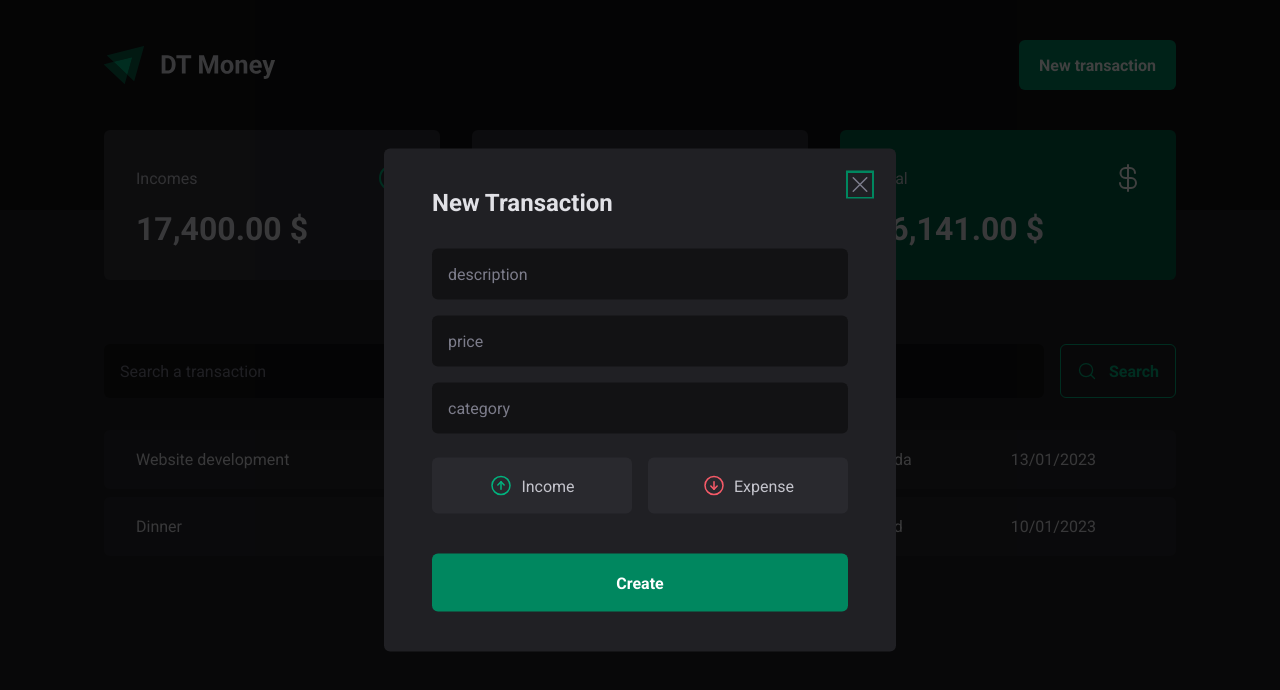
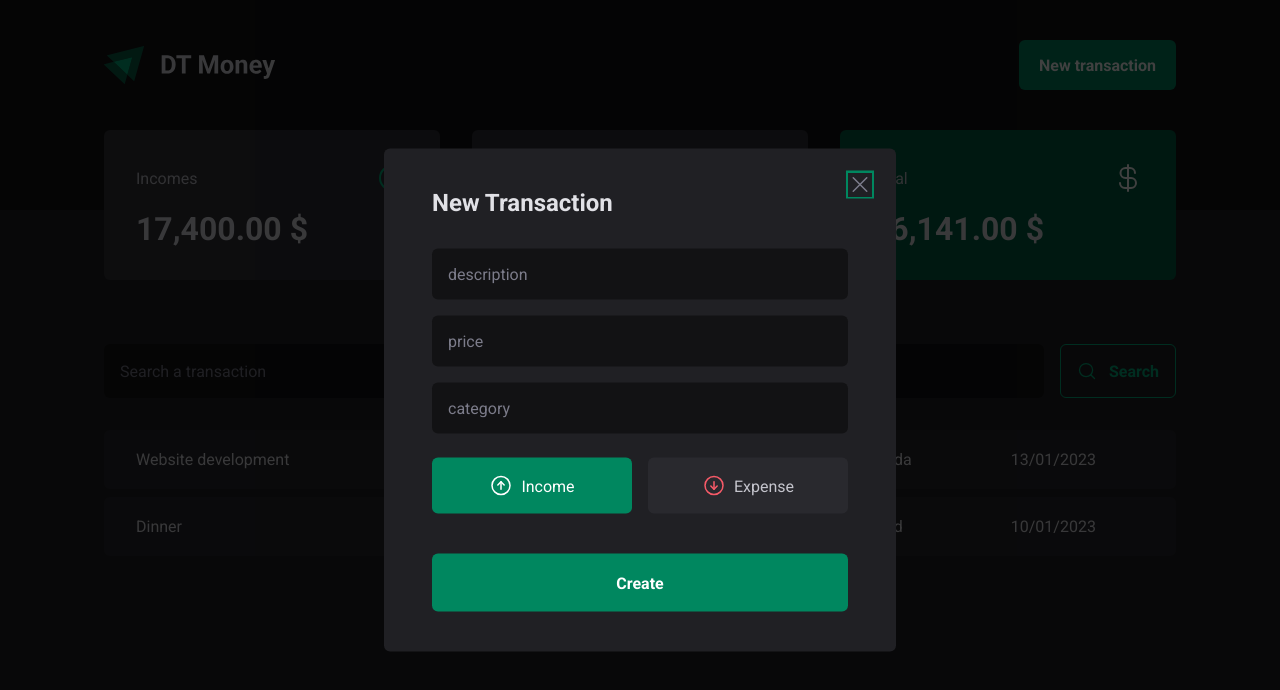
Before and after one commit to vaahxx/dt-money, a React (Vite) app: page / in a window 1280 px wide. Both pictures are taken after a click on the button "New transaction". Shown: the top 690 px of the page. Built offline with nearby package versions, Linux system fonts and the light colour scheme; data requests are answered from the project's data file.

Commit message:
feat: added validations to NewTransactionModal

```diff
--- a/package.json
+++ b/package.json
@@ -10,12 +10,16 @@
     "preview": "vite preview"
   },
   "dependencies": {
+    "@hookform/resolvers": "^3.1.1",
     "@radix-ui/react-dialog": "^1.0.3",
     "@radix-ui/react-radio-group": "^1.1.2",
+    "axios": "^1.4.0",
     "phosphor-react": "^1.4.1",
     "react": "^18.2.0",
     "react-dom": "^18.2.0",
-    "styled-components": "^5.3.6"
+    "react-hook-form": "^7.45.1",
+    "styled-components": "^5.3.6",
+    "zod": "^3.21.4"
   },
   "devDependencies": {
     "@types/react": "^18.0.27",
--- a/src/components/NewTransactionModal/index.tsx
+++ b/src/components/NewTransactionModal/index.tsx
@@ -7,8 +7,37 @@ import {
   TransactionTypeButton,
 } from "./styles";
 import { ArrowCircleDown, ArrowCircleUp, X } from "phosphor-react";
+import { z } from "zod";
+import { zodResolver } from "@hookform/resolvers/zod";
+import { Controller, useForm } from "react-hook-form";
+import { useContext } from "react";
+import { TransactionsContext } from "../../contexts/TransactionsContext";
+
+const newTransactionFormSchema = z.object({
+  description: z.string(),
+  price: z.number(),
+  category: z.string(),
+  type: z.enum(["income", "outcome"]),
+});
+
+type NewTransactionFormInputs = z.infer<typeof newTransactionFormSchema>;
 
 export function NewTransactionModal() {
+  const { register, handleSubmit, control, reset } =
+    useForm<NewTransactionFormInputs>({
+      resolver: zodResolver(newTransactionFormSchema),
+      defaultValues: {
+        type: "income",
+      },
+    });
+
+  const { createTransaction } = useContext(TransactionsContext);
+
+  async function handleCreateNewTransaction(data: NewTransactionFormInputs) {
+    createTransaction(data);
+    reset();
+  }
+
   return (
     <Dialog.Portal>
       <Overlay />
@@ -17,12 +46,35 @@ export function NewTransactionModal() {
         <CloseButton>
           <X size={24} />
         </CloseButton>
-        <form action=''>
-          <input type='text' placeholder='description' required></input>
-          <input type='number' placeholder='price' required></input>
-          <input type='text' placeholder='category' required></input>
+        <form onSubmit={handleSubmit(handleCreateNewTransaction)}>
+          <input
+            type='text'
+            placeholder='description'
+            required
+            {...register("description")}
+          ></input>
+          <input
+            type='number'
+            placeholder='price'
+            required
+            {...register("price", { valueAsNumber: true })}
+          ></input>
+          <input
+            type='text'
+            placeholder='category'
+            required
+            {...register("category")}
+          ></input>
 
-          <TransactionType>
+          <Controller
+            control={control}
+            name='type'
+            render={({ field }) => {
+              return (
+                <TransactionType
+                  onValueChange={field.onChange}
+                  value={field.value}
+                >
                   <TransactionTypeButton variant='income' value='income'>
                     <ArrowCircleUp size={24} />
                     Income
@@ -33,6 +85,9 @@ export function NewTransactionModal() {
                     Expense
                   </TransactionTypeButton>
                 </TransactionType>
+              );
+            }}
+          />
 
           <button type='submit'>Create</button>
         </form>
--- a/src/components/NewTransactionModal/styles.ts
+++ b/src/components/NewTransactionModal/styles.ts
@@ -49,7 +49,12 @@ export const Content = styled(Dialog.Content)`
       margin-top: 1.5rem;
       cursor: pointer;
 
-      &:hover {
+      &:disabled {
+        opacity: 0.6;
+        cursor: not-allowed;
+      }
+
+      &:not(:disabled):hover {
         background: ${(props) => props.theme["green-700"]};
         transition: background-color 0.2s;
       }
```
Also changed, not shown: 1 other file (tests, documents, lock files or other folders). Lines whose indentation alone changed are shown as unchanged.
